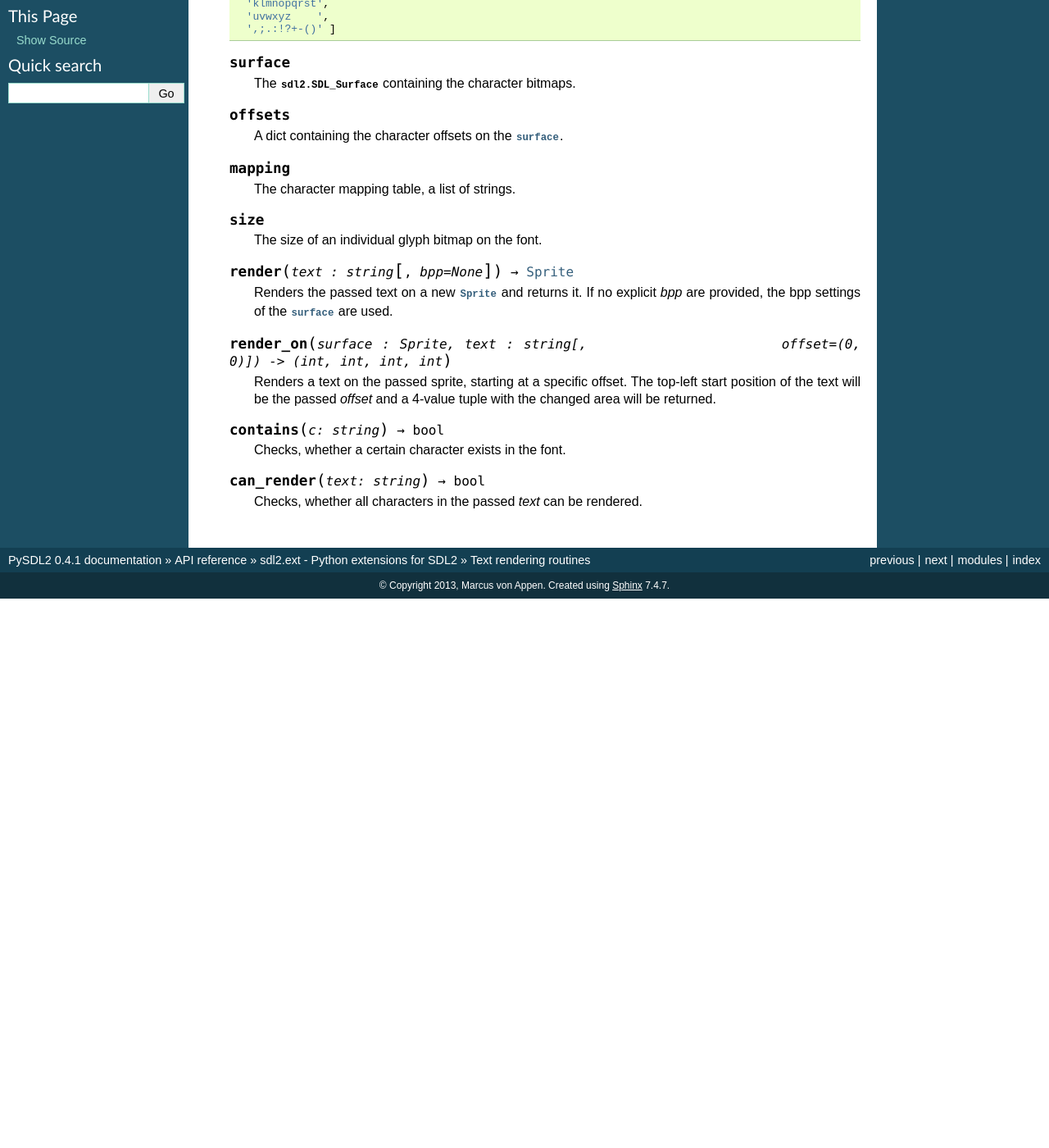
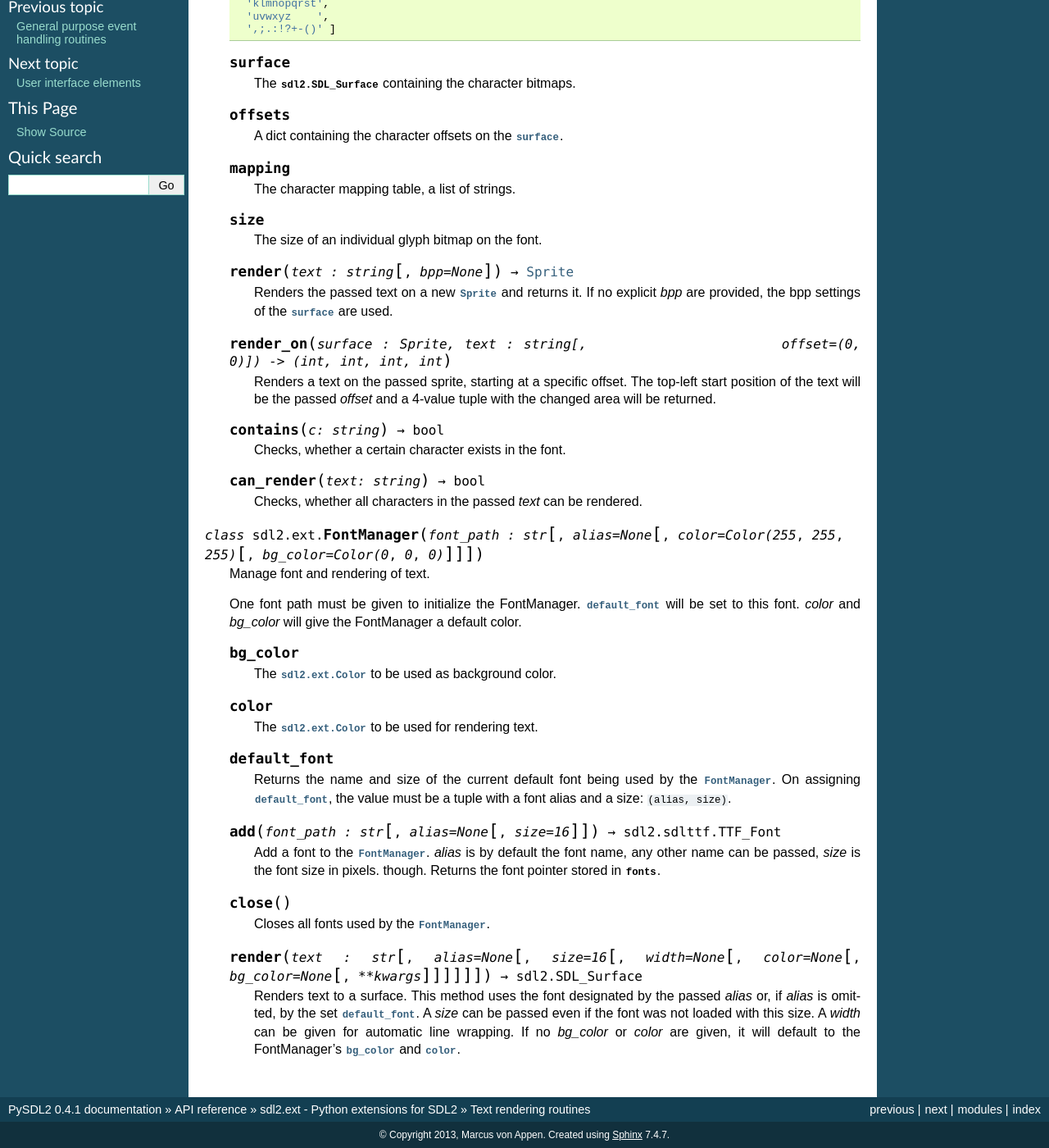
Before and after one commit to py-sdl/py-sdl2, a Sphinx documentation site: the page built from doc/modules/sdl2ext_font.rst, in a window 1280 px wide and 1400 px high, scrolled down 359 px. Shown: the whole window at 82% size. Built offline with Sphinx 7.4.7, drawn with Linux system fonts in a browser that asks for light colours; before the commit the page ends 1089 px from its top, so only the background shows below that; some of the changed text lies outside the part shown.

Commit message:
- add some documentation for the sdl2.ext.FontManager class - minor documentation fixes

```diff
--- a/doc/modules/sdl2ext_common.rst
+++ b/doc/modules/sdl2ext_common.rst
@@ -20,8 +20,9 @@
 
 .. function:: quit() -> None
 
-   Quits the underlying SDL2 video subysystem. If no other SDL2 subsystems are
-   active, this will also call :func:`quit()`.
+   Quits the underlying SDL2 video subysystem. If no other SDL2
+   subsystems are active, this will also call :func:`quit()`,
+   :func:`sdl2.sdlttf.TTF_Quit()` and :func:`sdl2.sdlimage.IMG_Quit()`.
 
 .. function:: get_events() -> [SDL_Event, SDL_Event, ...]
 
--- a/doc/modules/sdl2ext_font.rst
+++ b/doc/modules/sdl2ext_font.rst
@@ -62,3 +62,45 @@
    .. method:: can_render(text : string) -> bool
 
       Checks, whether all characters in the passed *text* can be rendered.
+
+.. class:: FontManager(font_path : str[, alias=None[, color=Color(255, 255, 255)[, bg_color=Color(0, 0, 0)]]])
+
+   Manage font and rendering of text.
+
+   One font path must be given to initialize the FontManager.
+   :attr:`default_font` will be set to this font. *color* and *bg_color*
+   will give the FontManager a default color.
+
+   .. attribute:: bg_color
+
+      The :class:`sdl2.ext.Color` to be used as background color.
+
+   .. attribute:: color
+
+      The :class:`sdl2.ext.Color` to be used for rendering text.
+
+   .. attribute:: default_font
+
+      Returns the name and size of the current default font being used
+      by the :class:`FontManager`. On assigning :attr:`default_font`,
+      the value must be a tuple with a font alias and a size: ``(alias,
+      size)``.
+
+   .. method:: add(font_path : str[, alias=None[, size=16]]) -> sdl2.sdlttf.TTF_Font
+
+      Add a font to the :class:`FontManager`. *alias* is by default the
+      font name, any other name can be passed, *size* is the font size
+      in pixels. though. Returns the font pointer stored in :attr:`fonts`.
+
+   .. method:: close()
+
+      Closes all fonts used by the :class:`FontManager`.
+
+   .. method:: render(text : str[, alias=None[, size=16[, width=None[, color=None[, bg_color=None[, **kwargs]]]]]]) -> sdl2.SDL_Surface
+
+      Renders text to a surface. This method uses the font designated by
+      the passed *alias* or, if *alias* is omitted, by the set
+      :attr:`default_font`.  A *size* can be passed even if the font was
+      not loaded with this size.  A *width* can be given for automatic line
+      wrapping.  If no *bg_color* or *color* are given, it will default to
+      the FontManager's :attr:`bg_color` and :attr:`color`.
--- a/doc/modules/sdl2ext_sprite.rst
+++ b/doc/modules/sdl2ext_sprite.rst
@@ -254,6 +254,12 @@
       :class:`sdl2.SDL_Surface`. If *free* is set to
       ``True``, the passed *surface* will be freed automatically.
 
+   .. method:: from_text(text : str[, **kwargs]) -> Sprite
+
+      Creates a :class:`Sprite` from a string of text. This method
+      requires a :class:`sdl2.ext.FontManager` to be in *kwargs* or
+      :attr:`default_args`.
+
 .. class:: RenderContext(target : obj[, index=-1[, flags=sdl2.SDL_RENDERER_ACCELERATED]])
 
    A rendering context for windows and sprites that can use hardware or
```
Also changed, not shown: 1 other file.
